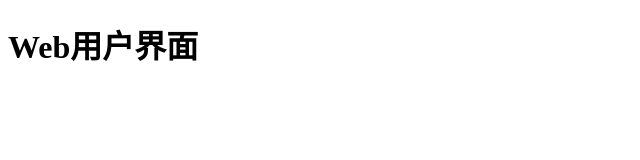
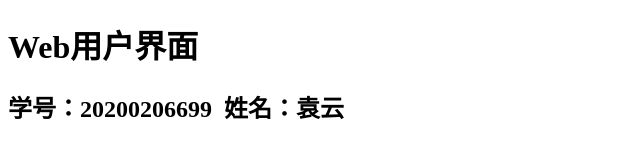
Before and after one commit to Xiaoyuan920/webhomework, a plain HTML site: page index.html in a window 1280 px wide. Shown: the whole page, without its empty margins (0-640 px from the left). Drawn offline with Linux system fonts and the light colour scheme.

Commit message:
在index.html中添加学号和姓名

```diff
--- a/index.html
+++ b/index.html
@@ -8,5 +8,6 @@
 </head>
 <body>
     <h1>Web用户界面</h1>
+    <h2>学号：20200206699&nbsp 姓名：袁云</h2>
 </body>
 </html>
```
